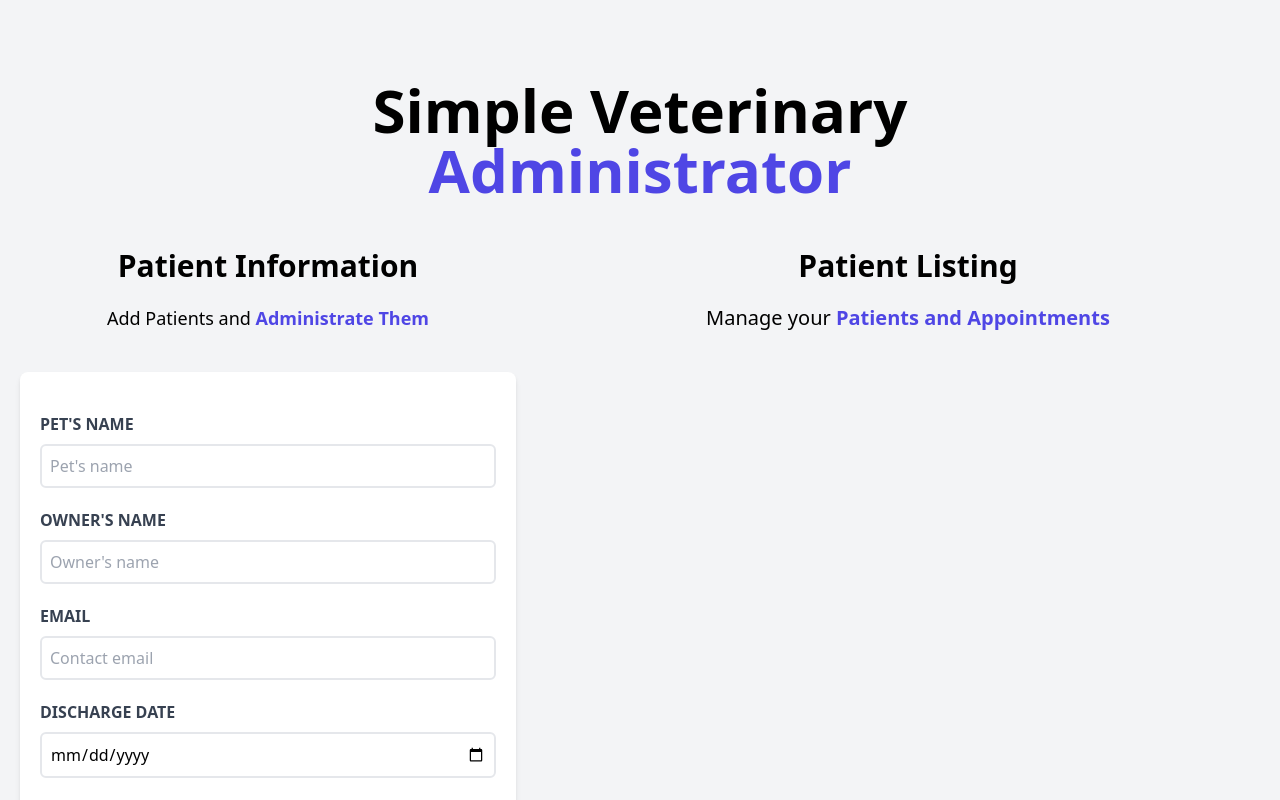
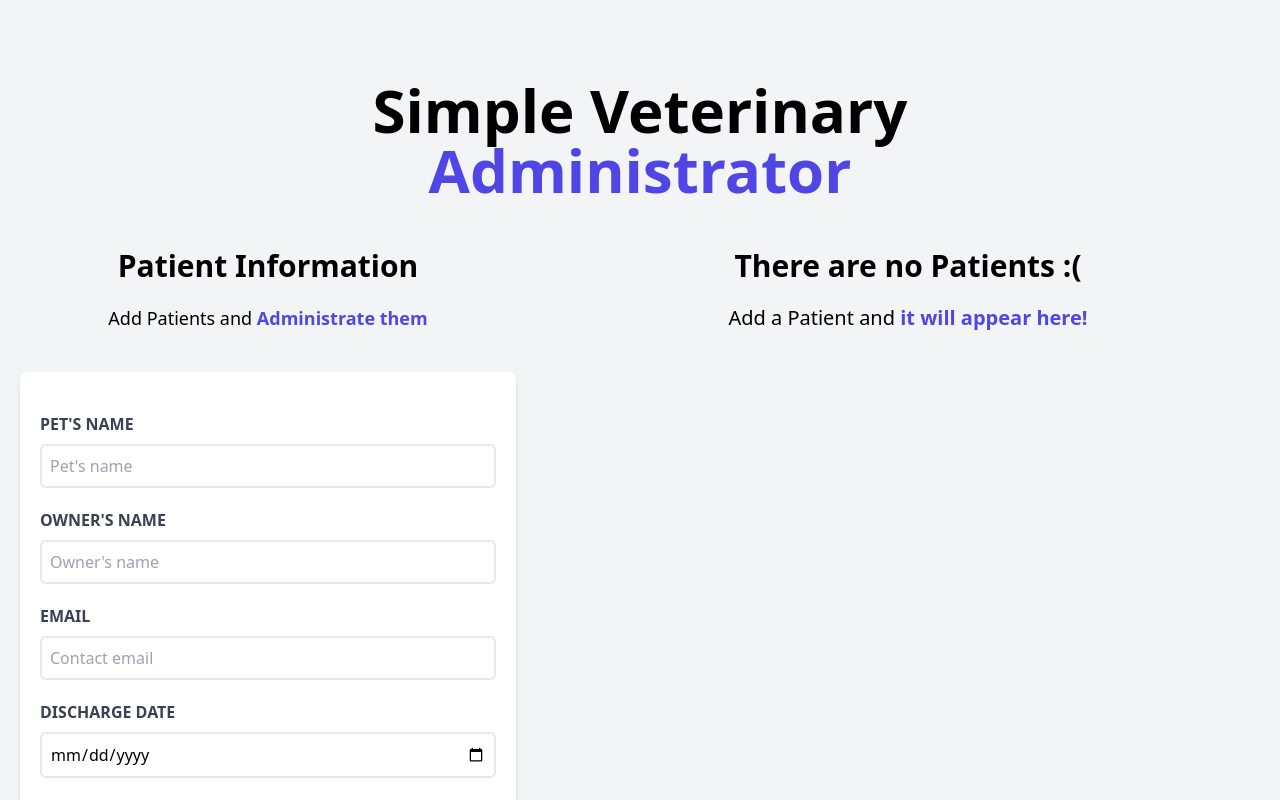
Before and after one commit to listerineh/veterinary-administrator, a React (Vite) app in the folder veterinary-administrator/: page / in a window 1280 px wide. Shown: the top 800 px of the page. Built offline with nearby package versions, Linux system fonts and the light colour scheme.

Commit message:
Change the listing's header if are or not patients.

```diff
--- a/veterinary-administrator/src/components/Form.jsx
+++ b/veterinary-administrator/src/components/Form.jsx
@@ -63,7 +63,7 @@
       <p className="text-lg mt-5 text-center mb-10">
         Add Patients and {''}
         <span className="text-indigo-600 font-bold">
-          Administrate Them
+          Administrate them
         </span>
       </p>
 
--- a/veterinary-administrator/src/components/Listing.jsx
+++ b/veterinary-administrator/src/components/Listing.jsx
@@ -2,10 +2,12 @@
 
 function Listing({ patients }) {
 
-
-
   return (
     <div className="md:w-1/2 lg:w-3/5">
+
+      {
+        patients && patients.length ? (
+          <>
             <h2 className="font-black text-3xl text-center">
               Patient Listing
             </h2>
@@ -28,6 +30,22 @@
                 )
               }
             </div>
+          </>
+        ) : (
+          <>
+          <h2 className="font-black text-3xl text-center">
+              There are no Patients :(
+            </h2>
+
+            <p className="text-xl mt-5 mb-7 text-center">
+              Add a Patient and {''}
+              <span className="text-indigo-600 font-bold">
+                it will appear here!
+              </span>
+            </p>
+          </>
+        )
+      }
 
     </div>
   );
```
Lines whose indentation alone changed are shown as unchanged.
